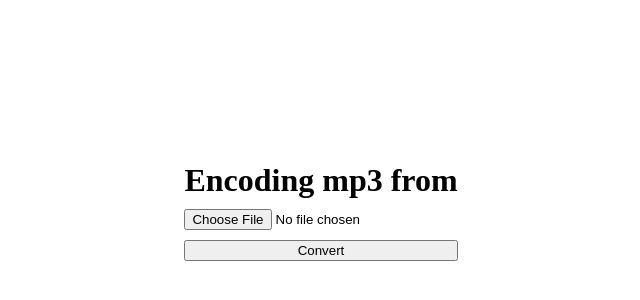
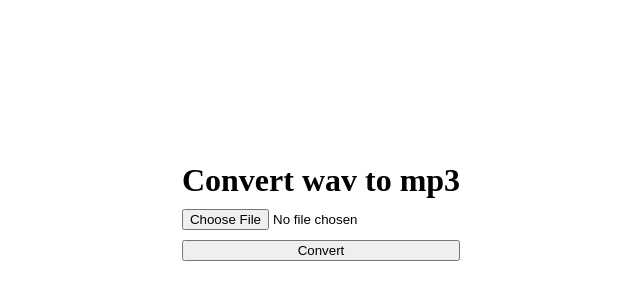
Before and after one commit to SemyenPukhov/wav-mp3-converter, a plain HTML site: page index.html in a window 1280 px wide. Shown: the part 194-494 px from the top of the page, without its empty margins (319-959 px from the left). Drawn offline with Linux system fonts and the light colour scheme.

Commit message:
Fix title

```diff
--- a/index.html
+++ b/index.html
@@ -11,7 +11,7 @@
 
 <body>
     <div>
-        <h1>Encoding mp3 from</h1>
+        <h1>Convert wav to mp3</h1>
         <input type="file" id="wav-file" accept="audio/wav" />
         <button type="button" id="convert-btn">Convert</button>
         <a id="load">Download</a>
```
